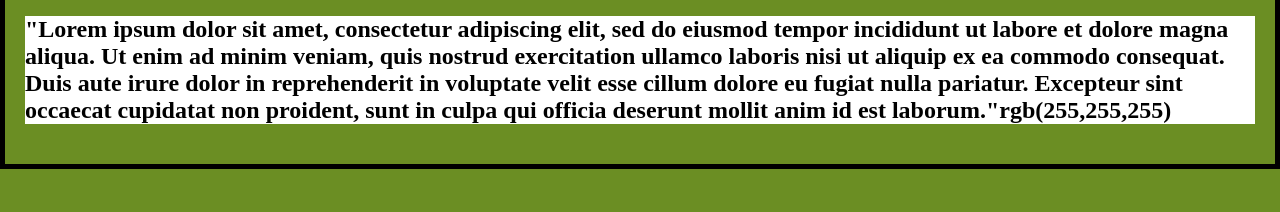
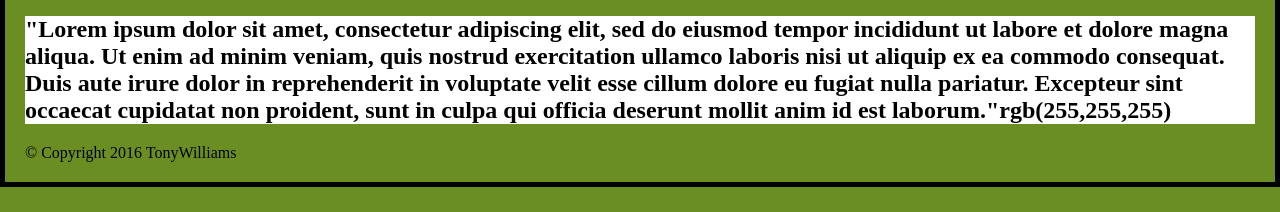
Before and after one commit to ToneCode/TonyWilliams-about-me, a PHP site: page / in a window 1280 px wide; the page is wider, and only the part inside the window is pictured. Shown: the part 663-875 px from the top of that part. Before the commit the page ends 832 px from the top of that part, so only its background shows below. Run offline with PHP 8.4, Linux system fonts and the light colour scheme.

Commit message:
Added footer to bottom of page

```diff
--- a/index.php
+++ b/index.php
@@ -24,5 +24,7 @@
 		<h2 style="background-color:rgb(255, 255, 255)">
 			"Lorem ipsum dolor sit amet, consectetur adipiscing elit, sed do eiusmod tempor incididunt ut labore et dolore magna aliqua. Ut enim ad minim veniam, quis nostrud exercitation ullamco laboris nisi ut aliquip ex ea commodo consequat. Duis aute irure dolor in reprehenderit in voluptate velit esse cillum dolore eu fugiat nulla pariatur. Excepteur sint occaecat cupidatat non proident, sunt in culpa qui officia deserunt mollit anim id est laborum."rgb(255,255,255)
 		</h2>
+		<footer>&copy; Copyright 2016
+		TonyWilliams</footer>
 	</body>
 </html>
```
